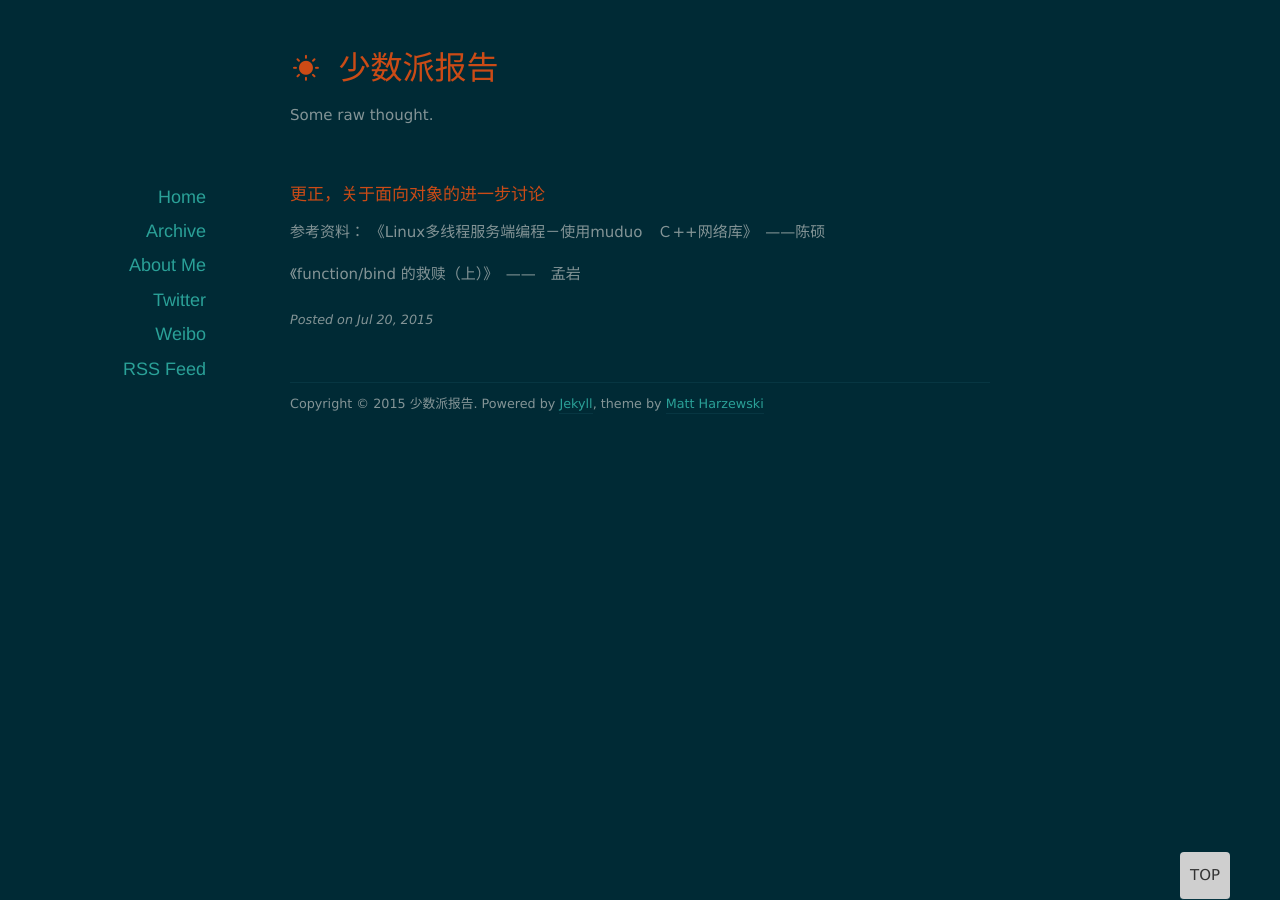
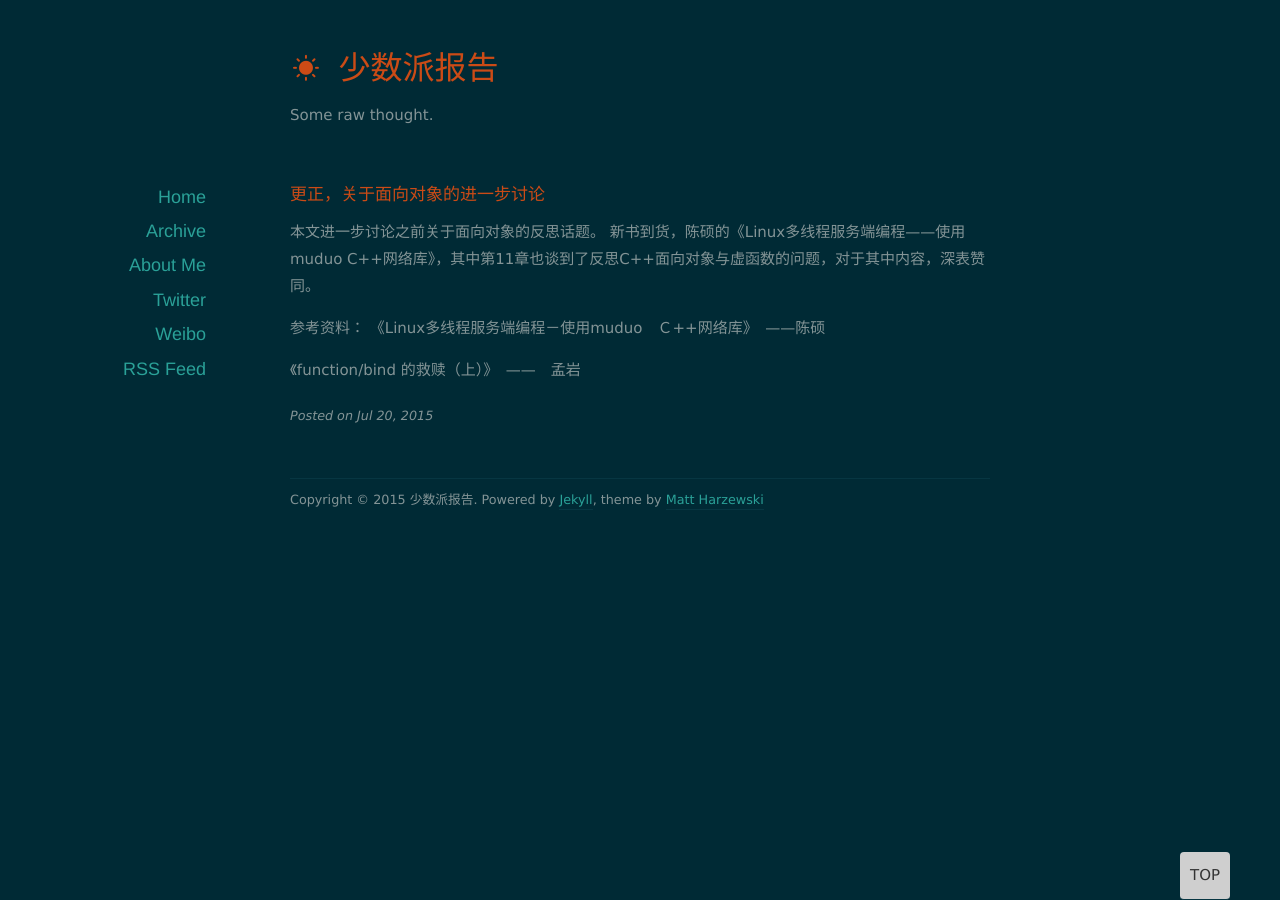
Before and after one commit to EdwardYuan/EdwardYuan.github.io, a Jekyll site: the page built from _posts/2015-06-25-deeper-talk-about-oo-method.markdown, in a window 1280 px wide. Built offline with Jekyll 4.4.1, drawn with Linux system fonts in a browser that asks for light colours; nearby versions of some CDN libraries; comment, search, counter and statistics services are not loaded.

Commit message:
add content

```diff
--- a/_posts/2015-06-25-deeper-talk-about-oo-method.markdown
+++ b/_posts/2015-06-25-deeper-talk-about-oo-method.markdown
@@ -5,9 +5,8 @@ date:   201５-06-25 11:05
 categories: Programming
 ---
 
-
-
-
+本文进一步讨论之前关于面向对象的反思话题。
+新书到货，陈硕的《Linux多线程服务端编程——使用muduo C++网络库》，其中第11章也谈到了反思C++面向对象与虚函数的问题，对于其中内容，深表赞同。
 
 
 
```
